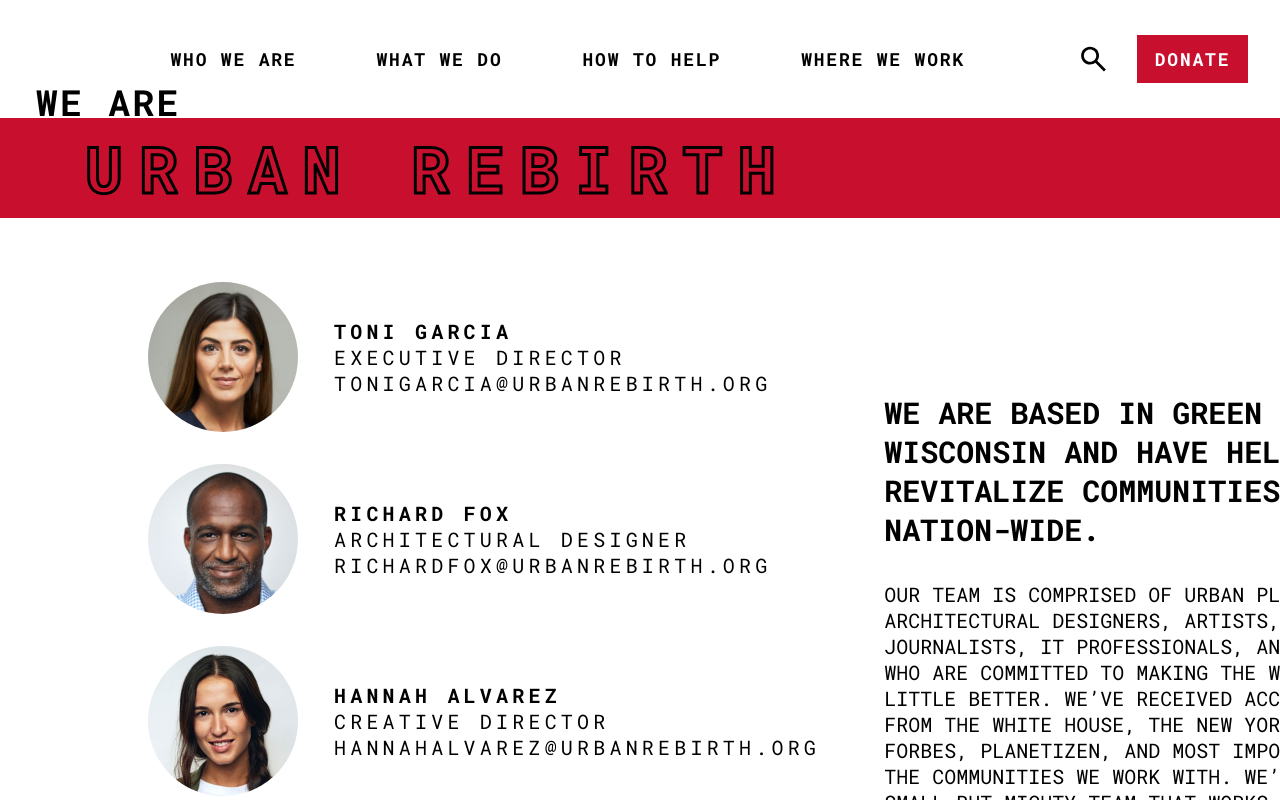
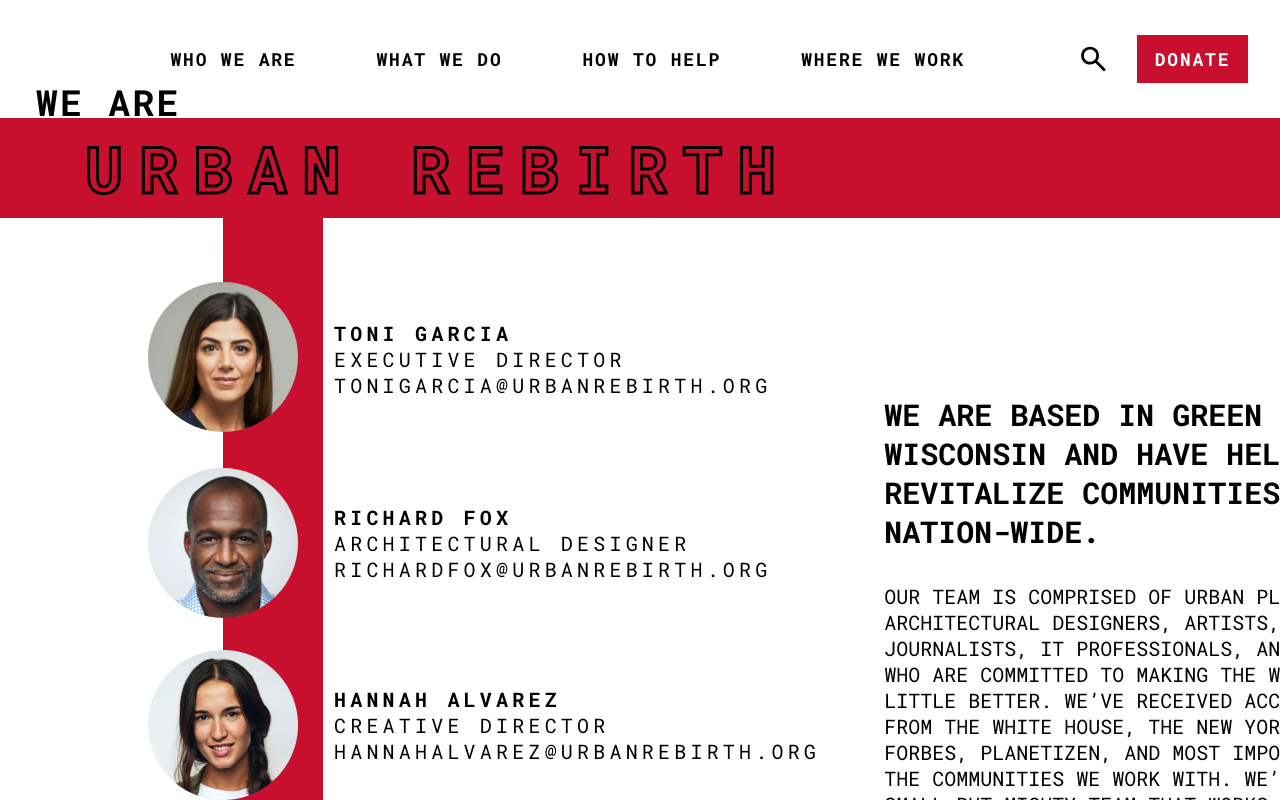
Before and after one commit to erichsafford/urban-rebirth, a React (Vite) app: page / in a window 1280 px wide. Shown: the top 800 px of the page. Built offline with nearby package versions, Linux system fonts and the light colour scheme.

Commit message:
Implemented pseudoelement red bar

```diff
--- a/src/About.jsx
+++ b/src/About.jsx
@@ -19,7 +19,7 @@
             <section className="staff-container">
                 <div className="staff">
                     <div id="toni" className="flex staff-profile">
-                        <img id="toni-pic" className="staff-portrait relative" src={toni} alt="Toni Garcia portrait" />
+                        <div id="toni-pic" className="relative"><img id="toni-pic" className="staff-portrait" src={toni} alt="Toni Garcia portrait" /></div>
                         <div className="staff-details">
                             <p className="name">Toni Garcia</p>
                             <p className="title">Executive Director</p>
--- a/src/index.css
+++ b/src/index.css
@@ -338,5 +338,6 @@
   position: absolute;
   z-index: -1;
   background-color: var(--primary-red);
-  top: -275px;
+  top: -100px;
+  left: 50%;
 }
```
